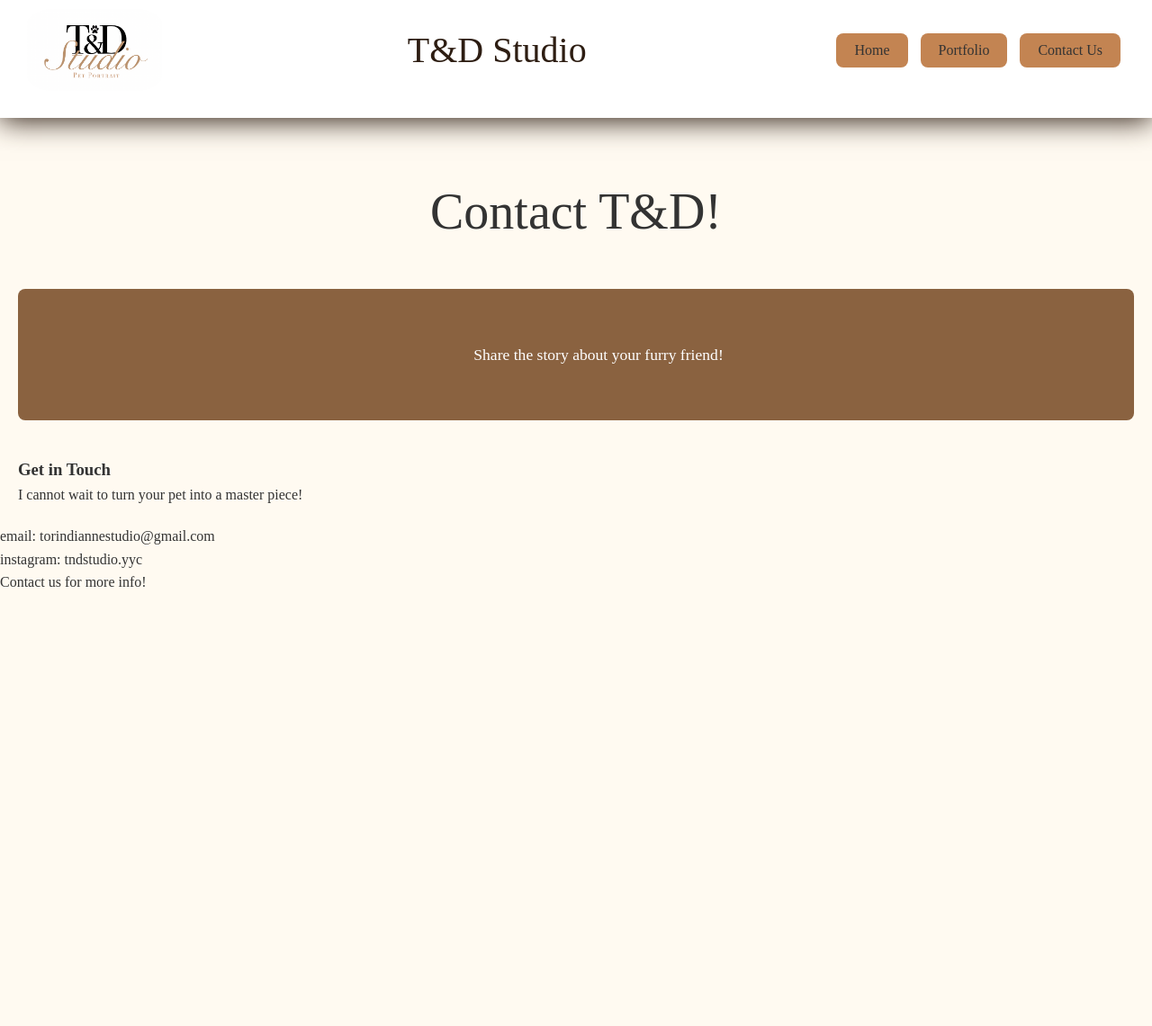
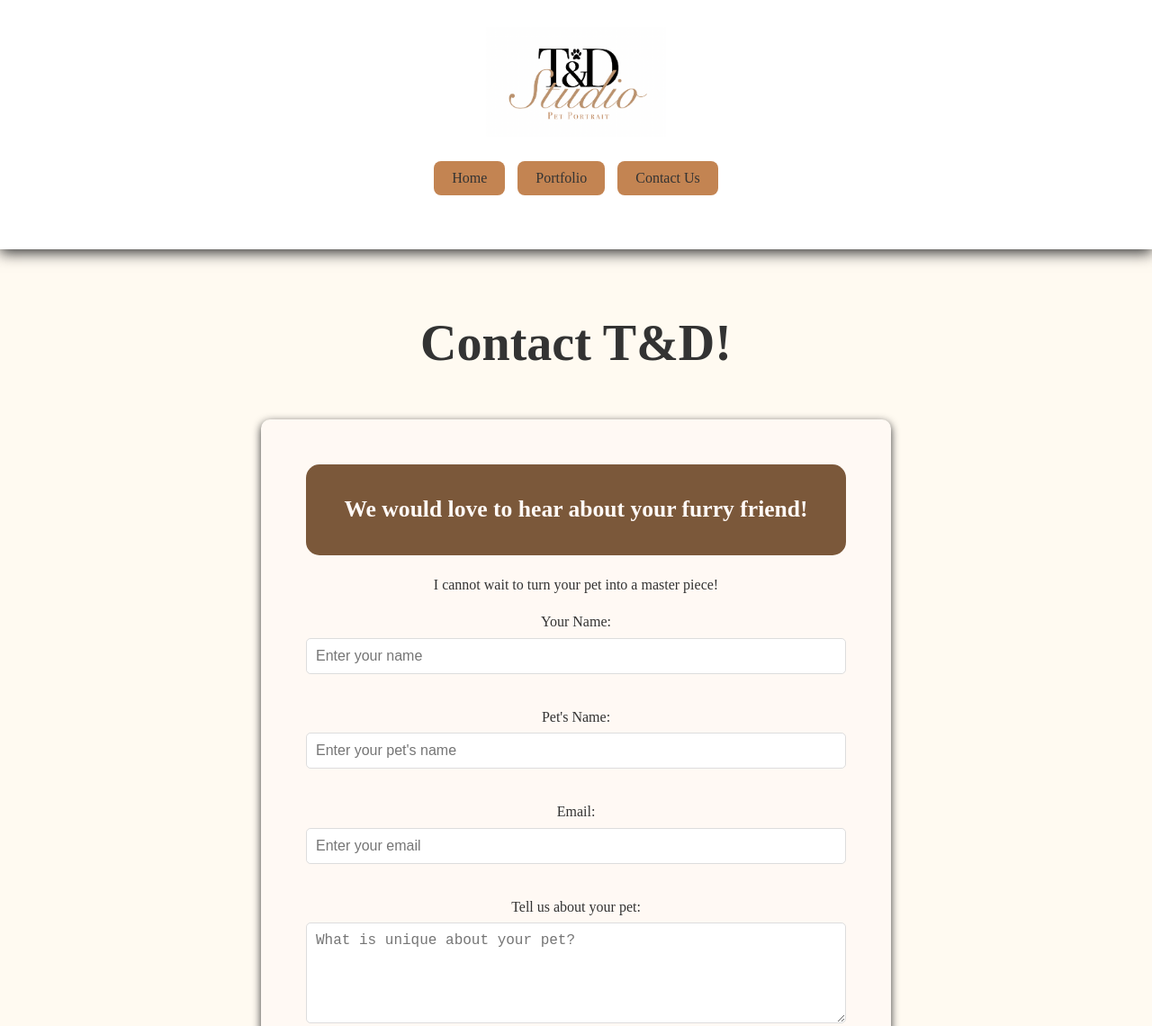
Before and after one commit to daylee1016/cprg-218-final, a plain HTML site: page contactus.html in a window 1280 px wide. Shown: the part 20-1160 px from the top of the page at 90% size. Before the commit the page ends 800 px from the top, so only its background shows below. Drawn offline with Linux system fonts and the light colour scheme.

Commit message:
updated css
updated css for each pages

```diff
--- a/contactus.html
+++ b/contactus.html
@@ -6,37 +6,47 @@
   <title>Tori & Dianne Studio</title>
 <link rel="stylesheet" href="styles.css">
 <link rel="preconnect" href="https://fonts.googleapis.com">
+<link rel="icon" href="images/logo.png" type="image/x-icon">
 </head>
 <body class="contactus">
     <header>
         <img src="images/logo.png" class="logo" alt="T&D Studio Logo">
-        <h1>T&D Studio</h1>
         <nav class="nav-button">
-            <button id="Home"><a href="index.html">Home</a> </button>
+            <button id="home"><a href="index.html">Home</a> </button>
             <button id="portfolio"><a href="portfolio.html">Portfolio</a></button>
-            <button id="ContactUs"><a href="contactus.html">Contact Us</a></button>
+            <button id="contactus"><a href="contactus.html">Contact Us</a></button>
         </nav>
     </header>
     <main>
-        <h2 id="h2">Contact T&D!</h2>
-        <section class="content">
-        <img src="" id="img">
-        <figcaption id="figcaption">Share the story about your furry friend!</figcaption>
+        <h1>Contact T&D!</h1>
+
+        <section class="content-form">
+            <h2>We would love to hear about your furry friend!</h2>
+            <p>I cannot wait to turn your pet into a master piece!</p>
+            <form action="submit_form.php" method="POST">
+                <label for="Name">Your Name:</label>
+                <input type="text" id="name" name="name" placeholder="Enter your name" required>
+
+                <label for="petname">Pet's Name:</label>
+                <input type="text" id="petname" name="petname" placeholder="Enter your pet's name" required>
+
+                <label for="email">Email:</label>
+                <input type="email" id="email" name="email" placeholder="Enter your email" required>
+
+                <label for="aboutpet">Tell us about your pet:</label>
+                <textarea type="aboutpet" id="aboutpet" name="aboutpet" placeholder="What is unique about your pet?" rows="5" required></textarea>
+
+                <label for="petimg">Upload photos of your pet</label>
+                <input type="file" id="petimg" name="petimg">
+
+                <button type="submit">Submit</button>
+            </form>
         </section>
     </main>
-
-    <main>
-        <section>
-        <h3>Get in Touch</h3>
-        <p>I cannot wait to turn your pet into a master piece!</p>
-        </section>
-    </main>
-
 
     <footer>
         <p>email: torindiannestudio@gmail.com</p>
         <p>instagram: tndstudio.yyc</p>
-        <p> Contact us for more info!</p>
     </footer>
 
     <script src="tnd.js"></script>
--- a/styles.css
+++ b/styles.css
@@ -15,40 +15,23 @@ body{
 }
 
 header {
+    background-color: white;
     display: flex;
-    justify-content: space-between;
+    justify-content: center;
     align-items: center;
-    background-color: white;
-    color: rgb(45, 29, 18);
-    text-align: left;
-    padding: 30px;
-    flex-grow:1;
-    box-shadow: 0 3px 30px;
-}
-
-header h1{
-    font-size: 2.5rem;
-    font-weight: 400;
-    margin: 0;
-    font-family: inherit;
-}
-
-header img {
-    border-radius: 20%;
+    flex-direction: column;
+    padding: 50px;
+    box-shadow: 0 4px 15px;
 }
 
 .logo {
-    display: block;
-    margin: 0;
-    width: 150px;
-    max-width: 100%;
+    max-width: 200px;
     height: auto;
+    padding-bottom: 17px;
 }
 
 .nav-buttons {
     display: flex;
-    justify-content: flex-start;
-    margin-left: 30px;
 }
 
 button {
@@ -64,11 +47,8 @@ button {
 }
 
 button a {
-    display: inline-block;
     text-decoration: none;
     color: inherit;
-    width: 100%;
-    height: 100%;
 }
 button:hover {
     background-color: #333;
@@ -86,36 +66,129 @@ button:focus {
     color: antiquewhite;
 }
 
+main {
+    padding: 20px;
+    text-align: center;
+}
+
+main h1{
+    font-size: 3.5rem;
+    font-weight: bold;
+    margin: 40px;
+}
+
 .content {
     display: flex;
     align-items: center;
+    flex-direction: column;
+    justify-content: center;
+    padding: 40px;
+    width: 100%;
+    box-sizing: border-box;
+}
+
+.content figcaption {
     background-color: #8a6240;
     padding: 40px;
     border-radius: 8px;
-}
-main {
-    padding: 20px;
+    max-width: 800px;
+    width: 100%;
+    font-size: 1.5rem;
+    color: white;
+    text-align: center;
+    line-height: 1.5;
 }
 
-main h2{
-    font-size: 3.5rem;
-    font-weight: 500;
-    text-align: center;
-    margin: 40px;
+.content img {
+    margin-top: 30px;
+    width: 100%;
+    max-width: 400px;
+    border-radius: 8px;
 }
 
-main figcaption {
-    flex-grow: 1;
-    font-size: 1.1rem;
-    line-height: 1.5;
+footer {
+    text-align:center;
+    padding: 20px;
+    background-color: #333;
     color: white;
-    margin: 20px;
-    text-align:center;
 }
 
-main img {
+footer p {
+    margin-bottom: 10px;
+}
+
+
+
+/*Portfolio Page*/
+.portfolio-gallery {
+    display: grid;
+    grid-template-columns: repeat(auto-fil, minmax(300px, 1hr));
+    gap: 20px;
+    justify-items: center;
+    padding: 30px;
+}
+
+.img {
+    display: flex;
+    flex-wrap: wrap;
+    justify-content: space-between;
+    gap: 20px;
+    padding: 30px;
+}
+
+.img img {
+    width: 100%;
     max-width: 400px;
-    height: auto;
-    border-radius: 8px;
-    margin-left: 50px;
+    border-radius: 5px;
 }
+
+/*contact us*/
+.content-form {
+    background-color: #fff9f4;
+    padding: 50px;
+    border-radius: 10px;
+    max-width: 700px;
+    margin: 0 auto;
+    margin-bottom: 50px;
+    box-shadow: 0 3px 10px;
+}
+
+.content-form h2{
+    font-size: 1.6rem;
+    margin-bottom: 20px;
+    text-align: center;
+    color: rgb(255, 249, 246);
+    background-color: #7b583a;
+    padding: 30px;
+    border-radius: 15px;
+}
+
+.content-form label {
+    display: block;
+    font-size: 1rem;
+    margin-bottom: 5px;
+    margin-top: 15px;
+}
+
+.content-form input, .content-form textarea {
+    width: 100%;
+    padding: 10px;
+    font-size: 1rem;
+    border: 1px solid #ddd;
+    border-radius: 5px;
+    margin-bottom: 20px;
+}
+
+.content-form button {
+    background-color: #976f4e;
+    color: white;
+    border: none;
+    padding: 15px 20px;
+    font-size: 1.2rem;
+    cursor: pointer;
+    width: 100%;
+}
+
+.content-form button:hover {
+    background-color: #e29b5d;
+}
--- a/tnd.js
+++ b/tnd.js
@@ -1,16 +1,21 @@
-Home.addEventListener('click',function(){
-    console.log('Home Clicked');
+document.addEventListener('DOMContentLoaded', function() {
+    const home = document.getElementById('home');
+    const portfolio = document.getElementById('portfolio');
+    const contactus = document.getElementById('contactus');
 
-})
+    home.addEventListener('click',function(){
+        console.log('Home Clicked');
 
-Portfolio.addEventListener('click',function(){
-    console.log('Portfolio Clicked');
+    });
 
+    portfolio.addEventListener('click',function(){
+        console.log('Portfolio Clicked');
 
-})
+    });
 
-ContactUs.addEventListener('click',function(){
-    console.log('Contact Us Clicked');
+    contactus.addEventListener('click',function (){
+        console.log('Contact Us Clicked');
 
+    });
 
-})
+});
```
Also changed, not shown: index.html (+9 -8 lines), portfolio.html (+12 -17 lines), 1 other file.
